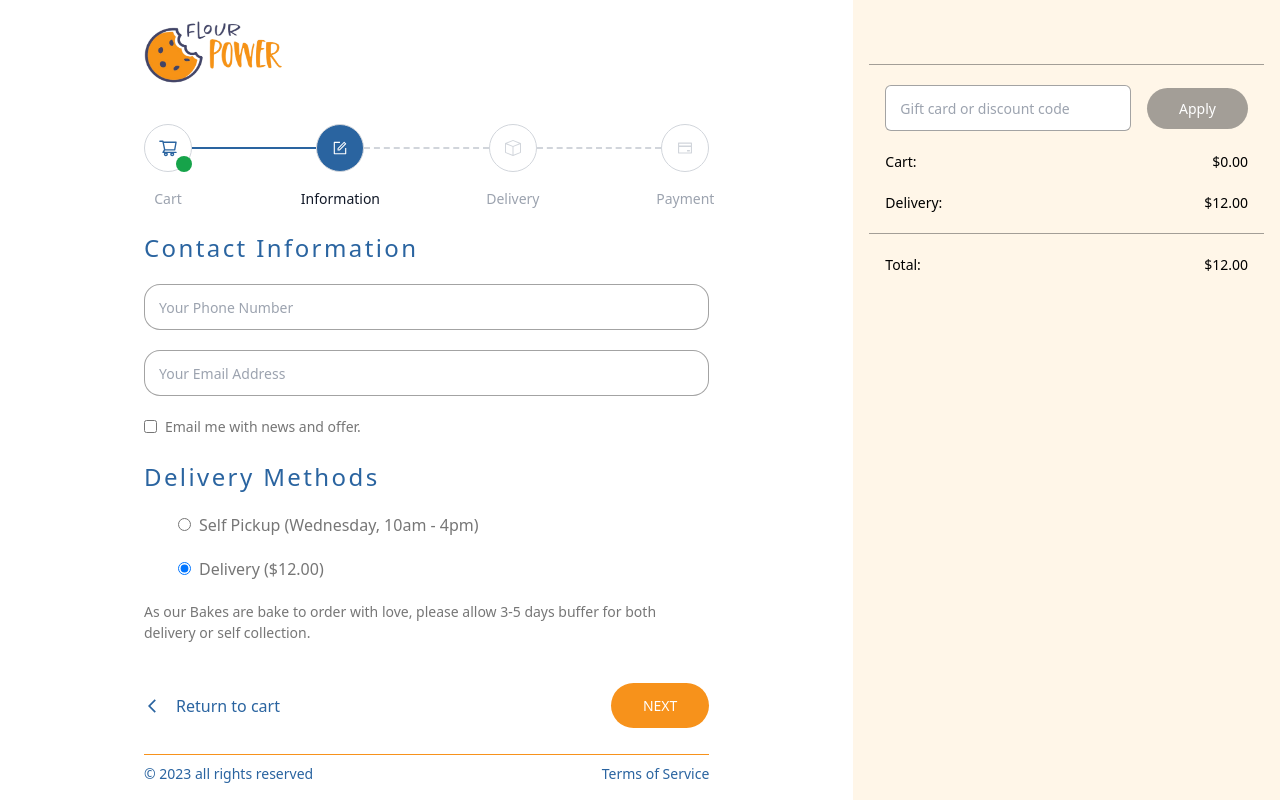
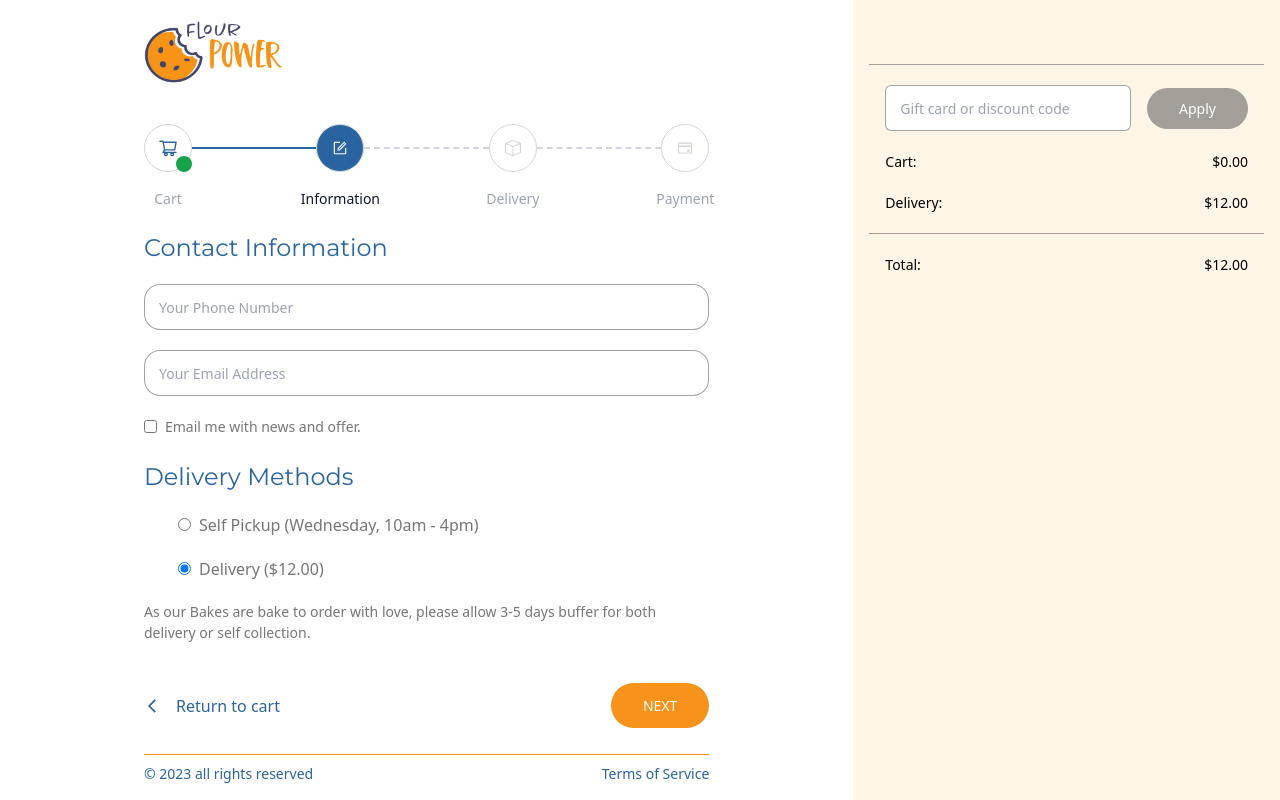
Before and after one commit to SamuelPhua/Client, a React (Vite) app: page /checkout in a window 1280 px wide. Built offline with nearby package versions, Linux system fonts and the light colour scheme.

Commit message:
Changed font on navbar and checkout page1

```diff
--- a/src/Components/checkout/CheckoutContact.jsx
+++ b/src/Components/checkout/CheckoutContact.jsx
@@ -5,7 +5,9 @@ const CheckoutContact = () => {
   const { checkoutInput, handleInputChange } = useContext(DataContext);
   return (
     <div className=" text-darkBlueFont text-montserrat mb-6">
-      <h1 className="tracking-widest text-2xl">Contact Information</h1>
+      <h1 className="tracking-normal text-2xl font-montserrat">
+        Contact Information
+      </h1>
       <div className="flex flex-col">
         {/* Phone */}
         <input
--- a/src/Components/checkout/CheckoutDeliveryMethod.jsx
+++ b/src/Components/checkout/CheckoutDeliveryMethod.jsx
@@ -5,7 +5,9 @@ const CheckoutDeliveryMethod = () => {
   const { checkoutInput, handleInputChange } = useContext(DataContext);
   return (
     <div className="text-darkBlueFont text-montserrat">
-      <h1 className="tracking-widest text-2xl">Delivery Methods</h1>
+      <h1 className="tracking-normal text-2xl font-montserrat">
+        Delivery Methods
+      </h1>
       <section className="text-lightGrey/[0.75]">
         {/* Option: Self-pickup */}
         <div className="px-3.5 pt-5">
--- a/src/Components/reusables/Header.jsx
+++ b/src/Components/reusables/Header.jsx
@@ -22,33 +22,33 @@ const Header = ({ shoppingCart }) => {
           style={{ textDecoration: "none" }}
           className="mx-5 pb-2 border-b-2 border-transparent hover:border-orange transition duration-700 ease-in-out"
         >
-          <span>SHOP</span>
+          <span className="font-montserrat">SHOP</span>
         </Link>
         <Link
           to="/about-us"
           style={{ textDecoration: "none" }}
           className="mx-5 pb-2 border-b-2 border-transparent hover:border-orange transition duration-700 ease-in-out"
         >
-          <span>ABOUT US</span>
+          <span className="font-montserrat">ABOUT US</span>
         </Link>
         <Link
           to="bulk-orders"
           style={{ textDecoration: "none" }}
           className="mx-5 pb-2 border-b-2 border-transparent hover:border-orange transition duration-700 ease-in-out"
         >
-          <span>BULK ORDERS</span>
+          <span className="font-montserrat">BULK ORDERS</span>
         </Link>
         <Link
           to="contact-us"
           style={{ textDecoration: "none" }}
           className="mx-5 pb-2 border-b-2 border-transparent hover:border-orange transition duration-700 ease-in-out"
         >
-          <span>CONTACT US</span>
+          <span className="font-montserrat">CONTACT US</span>
         </Link>
         <Link
           to="/cart"
           style={{ textDecoration: "none" }}
-          className="relative pl-10 text-2xl pb-3 "
+          className="relative pl-10 text-2xl pb-3"
         >
           <span
             className={
```
